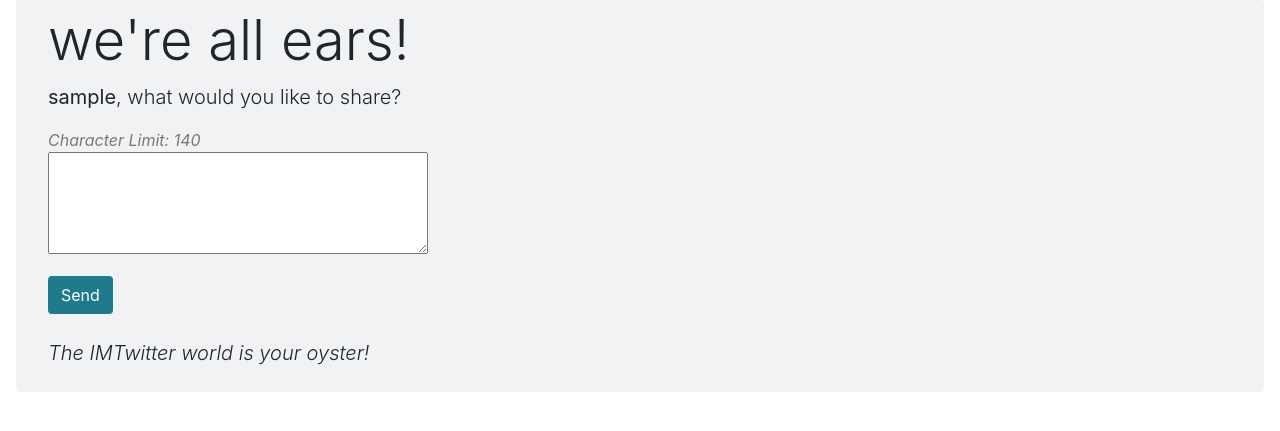
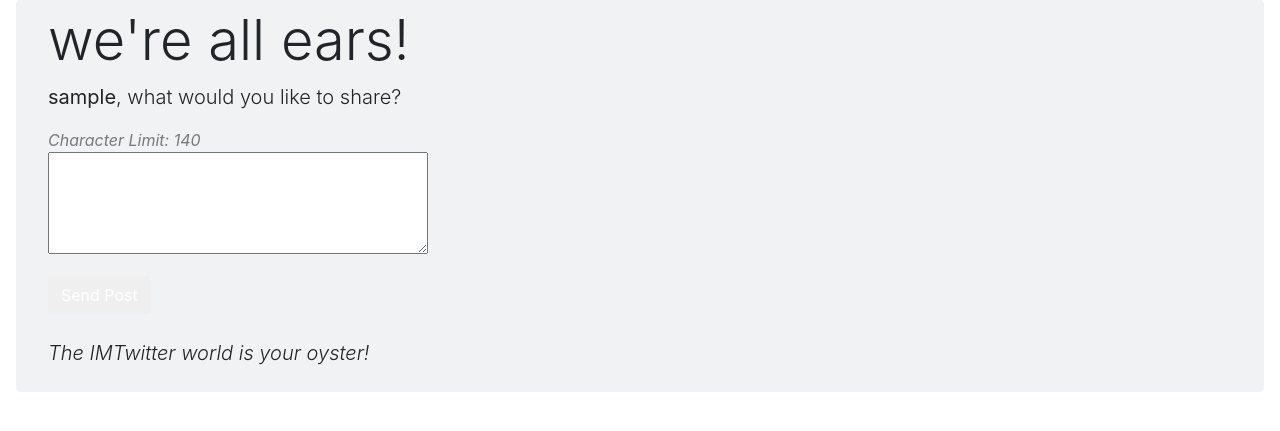
Before and after one commit to mbeche/mysite-imtwitter, a Django app: page /addpost/ in a window 1280 px wide. Shown: the part 65-496 px from the top of the page. Run offline with Django 3.2, Linux system fonts and the light colour scheme; the visitor is signed in with stand-in values (Sample User, id 1); some libraries are stand-ins or nearby versions.

Commit message:
Minor styling change on edit/delete forms

```diff
--- a/imtweet/templates/add_post.html
+++ b/imtweet/templates/add_post.html
@@ -10,7 +10,7 @@
     <form method="POST" class="post-form">{% csrf_token %}
       <span class="text-black-50"><em>Character Limit: 140</em></span>
       {{ form.as_p }}
-      <button type="submit" class="save btn btn-default text-white"  style="background-color:#1F7A8C;">Send</button>
+      <button type="submit" class="save btn btn-default text-white">Send Post</button>
     </form><br>
     <p class="lead"><em>The IMTwitter world is your oyster!</em></p>
   </div>
@@ -22,7 +22,7 @@
     <form method="POST" class="post-form">{% csrf_token %}
       <span class="text-black-50"><em>Character Limit: 140</em></span>
       {{ form.as_p }}
-      <button type="submit" class="save btn btn-default text-white"  style="background-color:#1F7A8C;">Edit</button>
+      <button type="submit" class="save btn btn-success text-white">Submit Edit</button>
     </form><br>
     <p class="lead"><em>The IMTwitter world is your oyster!</em></p>
   </div>
@@ -38,7 +38,7 @@
           <p class="card-text">{{ post }}</p>
         </div>
       </div>
-      <button type="submit" class="save btn btn-danger text-white">Delete</button>
+      <button type="submit" class="save btn btn-danger text-white">Delete Post</button>
     </form><br>
     <p class="lead"><em>The IMTwitter world is your oyster!</em></p>
   </div>
```
Also changed, not shown: imtweet/templates/add_comment_to_post.html (+3 -4 lines).
